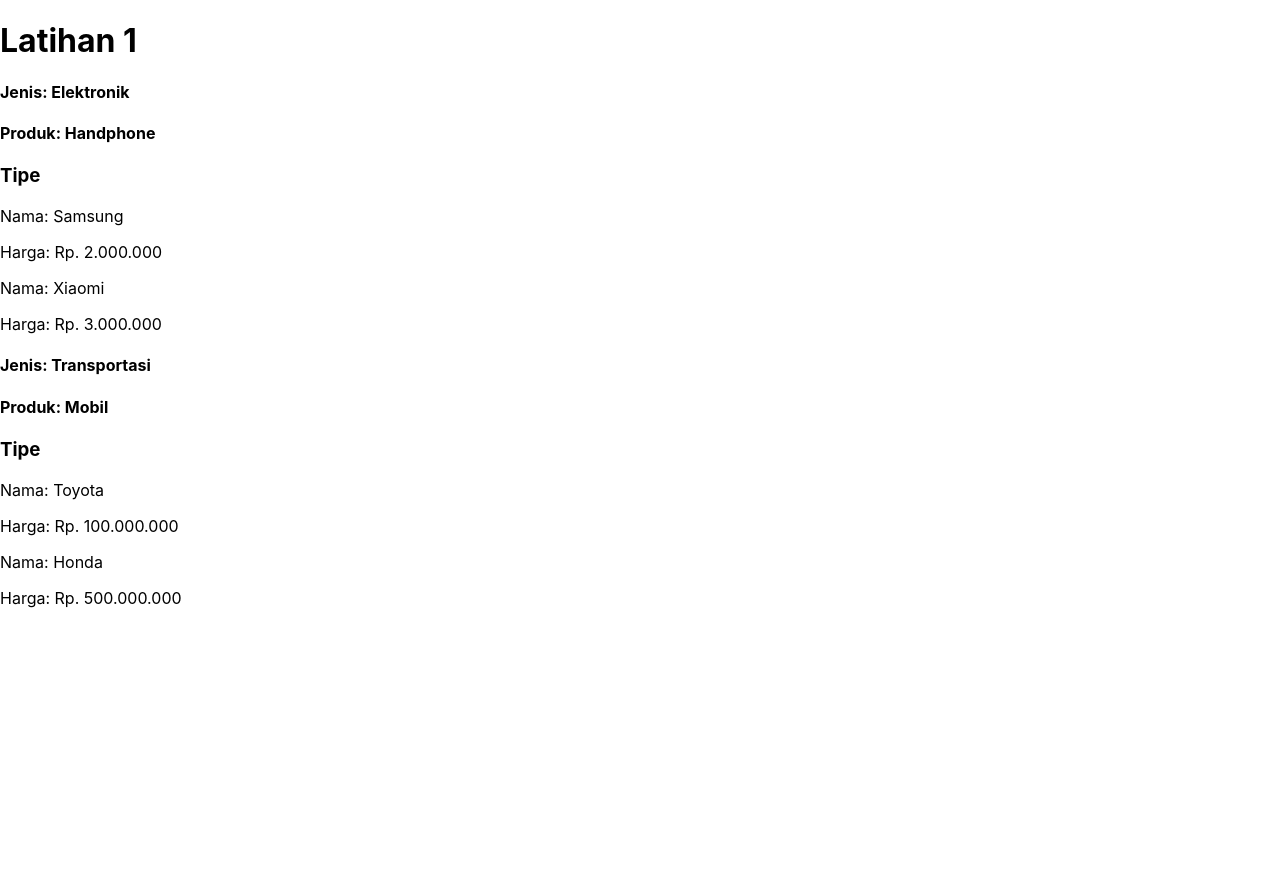
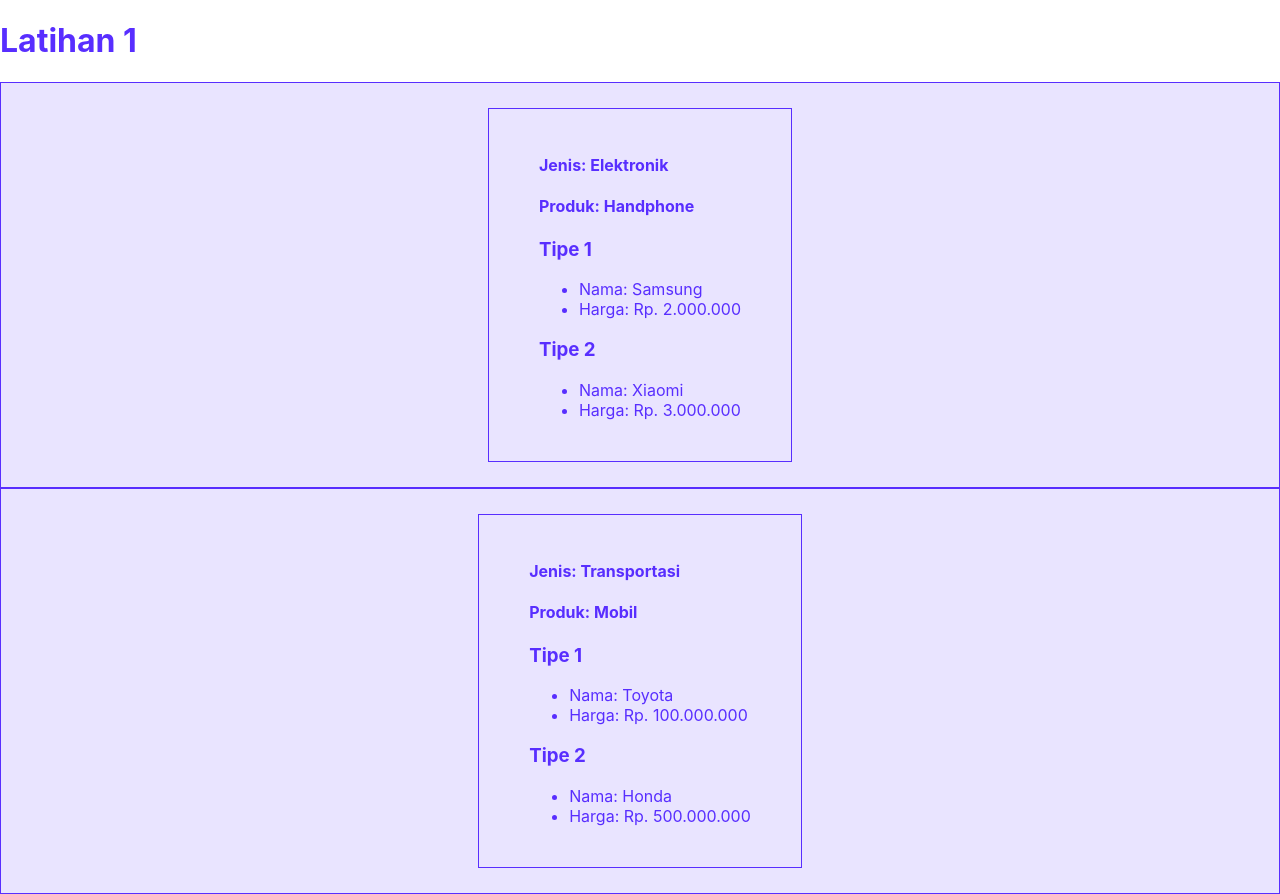
Before and after one commit to Sunflwr15/React_1, a React (Create React App) app: page / in a window 1280 px wide. Before the commit the page ends 800 px from the top, so only its background shows below. Built offline with nearby package versions, Linux system fonts and the light colour scheme.

Commit message:
latihan1

```diff
--- /dev/null
+++ b/src/App.css
@@ -0,0 +1,18 @@
+*{
+  color: #582eff;
+}
+.center {
+  height: 100%;
+  padding: 25px 50px 25px 50px;
+  border: 1px solid #582eff;
+  background: #582eff21;
+  justify-content: center;
+  display: flex;
+}
+.center1 {
+  width: fit-content;
+  height: 100%;
+  padding: 25px 50px 25px 50px;
+  border: 1px solid #582eff;
+
+}
--- a/src/App.js
+++ b/src/App.js
@@ -1,5 +1,5 @@
 import React from "react";
-import "./style/style.css";
+import "./App.css"
 import Tampilan from './module/isiData'
 
 function App() {
--- a/src/module/isiData.jsx
+++ b/src/module/isiData.jsx
@@ -6,17 +6,22 @@ function Tampilan({ list }) {
       {list?.map((data, index) => {
         return (
           <React.Fragment>
-            <div>
-              <h4>Jenis: {data.jenis}</h4>
-              <h4>Produk: {data.produk}</h4>
-              <h3>Tipe</h3>
-              <p>Nama: {data.brand[0].nama}</p>
-              <p>Harga: {data.brand[0].harga}</p>
-              <p>Nama: {data.brand[1].nama}</p>
-              <p>Harga: {data.brand[1].harga}</p>
+            <div className="center">
+              <div className="center1">
+                <h4>Jenis: {data.jenis}</h4>
+                <h4>Produk: {data.produk}</h4>
+                <h3>Tipe 1</h3>
+                <ul>
+                  <li>Nama: {data.brand[0].nama}</li>
+                  <li>Harga: {data.brand[0].harga}</li>
+                </ul>
+                <h3>Tipe 2</h3>
+                <ul>
+                  <li>Nama: {data.brand[1].nama}</li>
+                  <li>Harga: {data.brand[1].harga}</li>
+                </ul>
+              </div>
             </div>
-
-
           </React.Fragment>
         );
       })}
```
